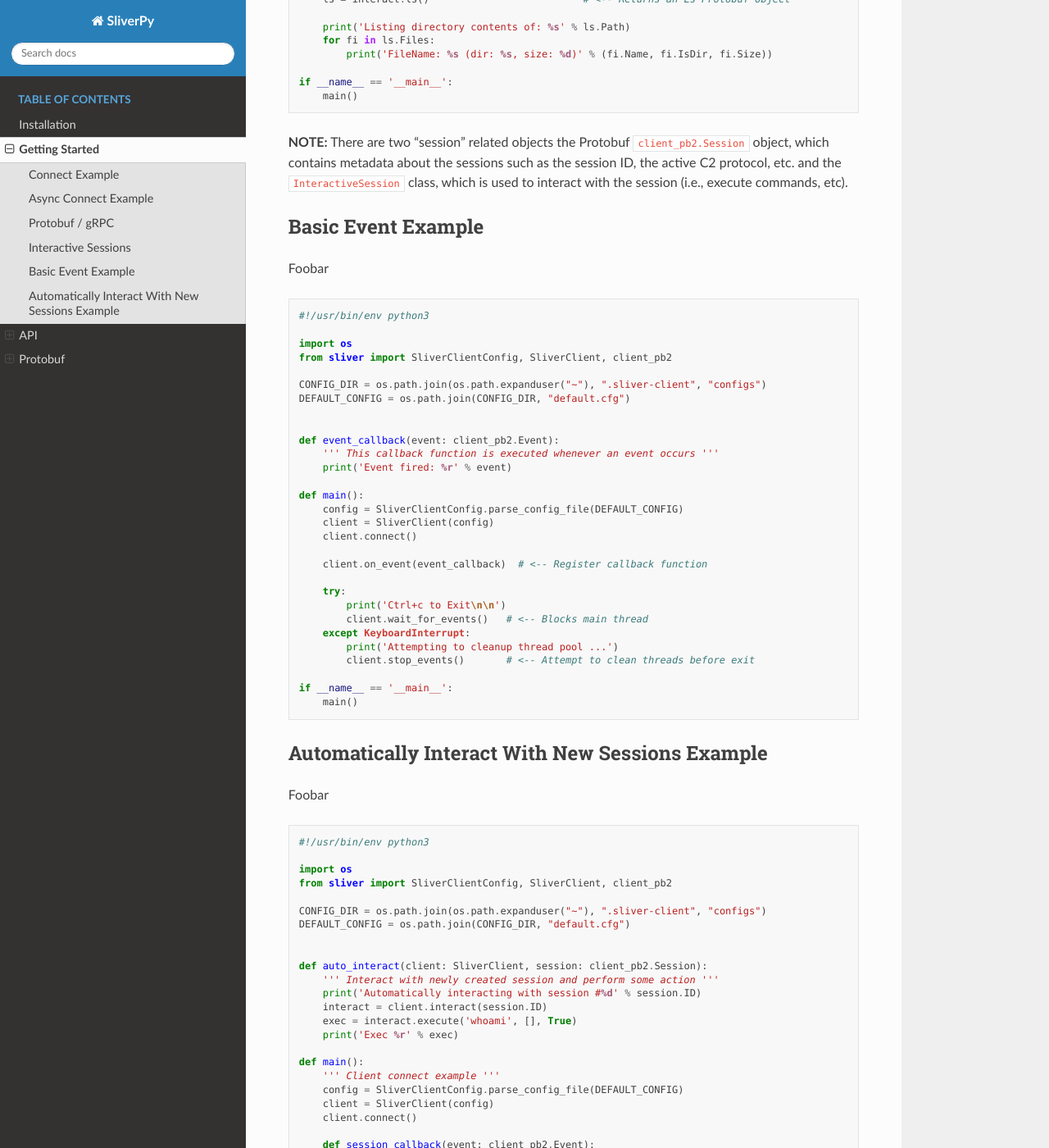
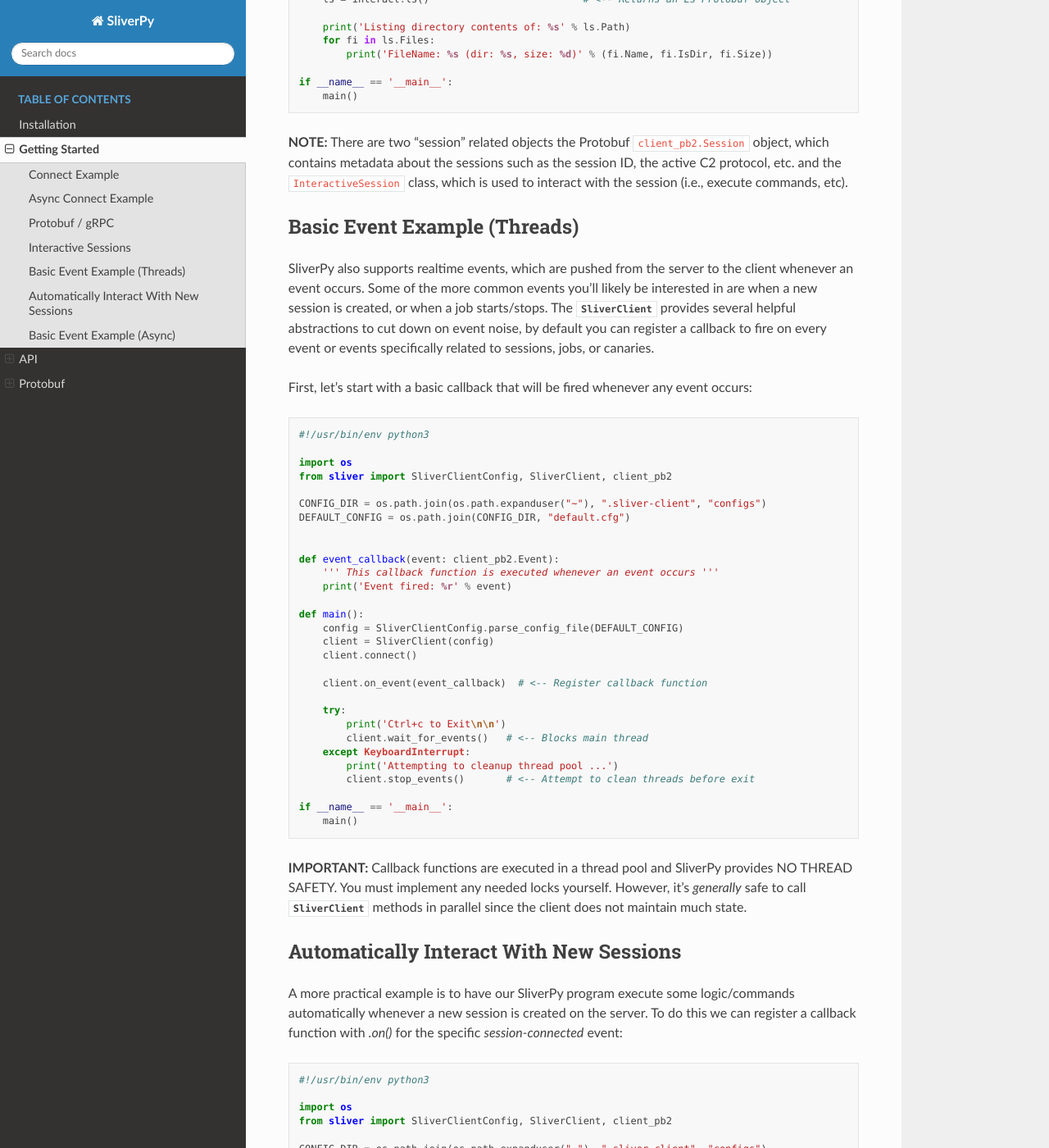
Before and after one commit to moloch--/sliver-py, a Sphinx documentation site: the page built from docs/getting-started.rst, in a window 1280 px wide and 1400 px high, scrolled down 3125 px. Shown: the whole window at 82% size. Built offline with Sphinx 7.4.7 and the Read the Docs theme 2.0.0, drawn with Linux system fonts in a browser that asks for light colours; some of the changed text lies outside the part shown.

Commit message:
Added a generic .on() event callback handler, improved docs

```diff
--- a/docs/conf.py
+++ b/docs/conf.py
@@ -18,7 +18,7 @@
 
 
 # -- Project information -----------------------------------------------------
-VERSION = '0.0.7'
+VERSION = '0.0.8'
 AUTHOR = 'moloch'
 
 project = 'SliverPy'
--- a/docs/getting-started.rst
+++ b/docs/getting-started.rst
@@ -158,10 +158,14 @@
 the session ID, the active C2 protocol, etc. and the ``InteractiveSession`` class, which is used to interact with the session (i.e., execute commands, etc).
 
 
-Basic Event Example
-^^^^^^^^^^^^^^^^^^^
+Basic Event Example (Threads)
+^^^^^^^^^^^^^^^^^^^^^^^^^^^^^
 
-Foobar
+SliverPy also supports realtime events, which are pushed from the server to the client whenever an event occurs. Some of the more common events you'll likely
+be interested in are when a new session is created, or when a job starts/stops. The :class:`SliverClient` provides several helpful abstractions to cut down
+on event noise, by default you can register a callback to fire on every event or events specifically related to sessions, jobs, or canaries.
+
+First, let's start with a basic callback that will be fired whenever any event occurs:
 
 .. code-block:: python
 
@@ -196,12 +200,15 @@
         main()
 
 
+**IMPORTANT:** Callback functions are executed in a thread pool and SliverPy provides NO THREAD SAFETY. You must implement any needed locks yourself.
+However, it's *generally* safe to call :class:`SliverClient` methods in parallel since the client does not maintain much state.
 
 
-Automatically Interact With New Sessions Example
-^^^^^^^^^^^^^^^^^^^^^^^^^^^^^^^^^^^^^^^^^^^^^^^^^
+Automatically Interact With New Sessions
+^^^^^^^^^^^^^^^^^^^^^^^^^^^^^^^^^^^^^^^^
 
-Foobar
+A more practical example is to have our SliverPy program execute some logic/commands automatically whenever a new session is created on the server.
+To do this we can register a callback function with `.on()` for the specific `session-connected` event:
 
 .. code-block:: python
 
@@ -228,19 +235,25 @@
         client.connect()
 
         def session_callback(event: client_pb2.Event):
-            ''' Callback is executed whenever a session connects/disconnects '''
-            if event.EventType != "session-connected":
-                return
-            auto_interact(client, event.Session)  # <-- Call auto_interact() only on 'session-connected'
+            ''' Pass client amd event.Session to auto_interact() '''
+            auto_interact(client, event.Session)
 
-        client.on_session(session_callback)       # <-- Register callback function
+        # Register callback function
+        client.on("session-connected", session_callback)
 
         try:
             print('Waiting for sessions, Ctrl+c to Exit\n\n')
-            client.wait_for_events()
+            client.wait_for_events()  # <-- Block main thread
         except KeyboardInterrupt:
             print('\rAttempting to cleanup thread pool ...')
             client.stop_events()
 
     if __name__ == '__main__':
         main()
+
+
+
+Basic Event Example (Async)
+^^^^^^^^^^^^^^^^^^^^^^^^^^^^^
+
+TODO
```
Also changed, not shown: 1 other file.
